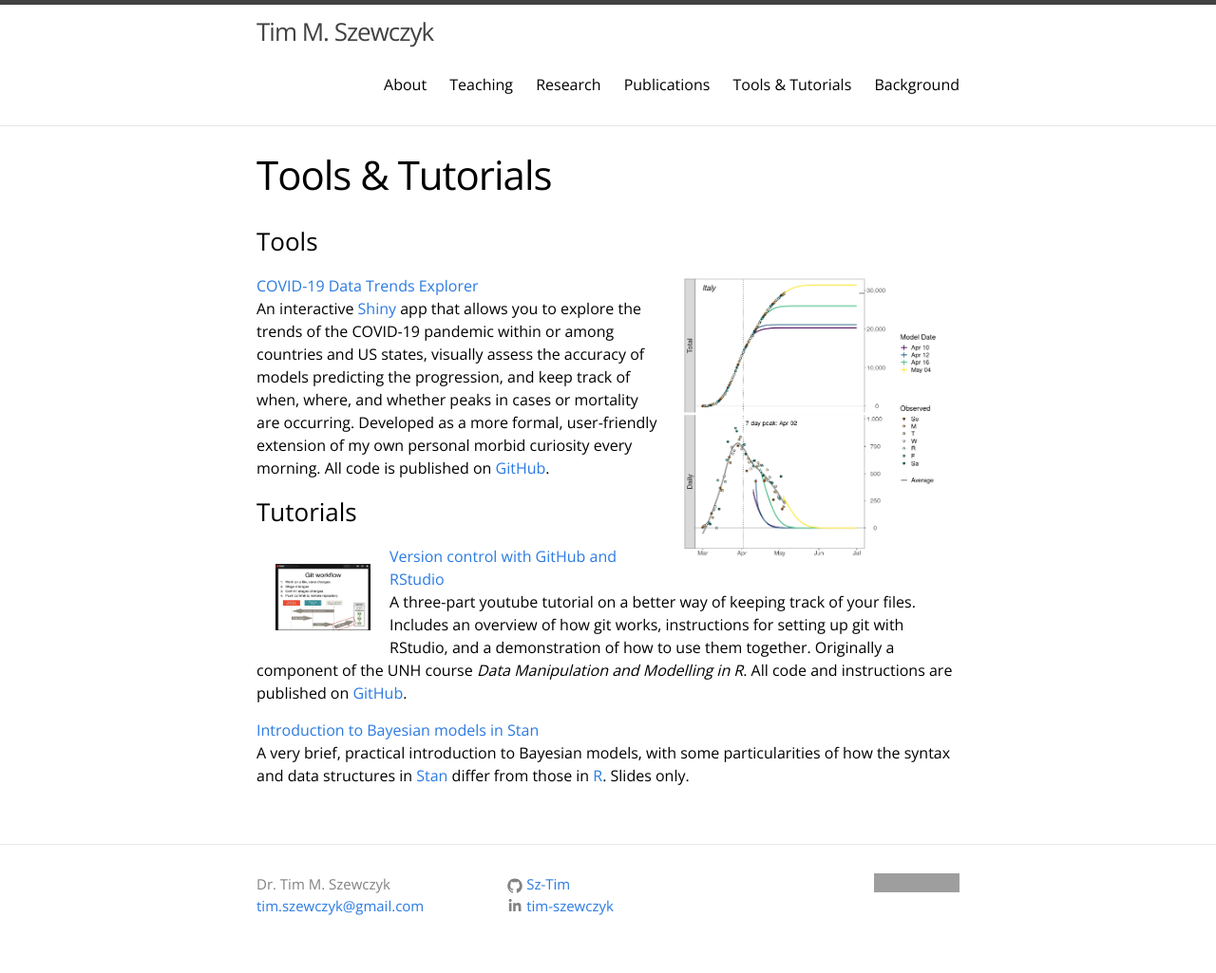
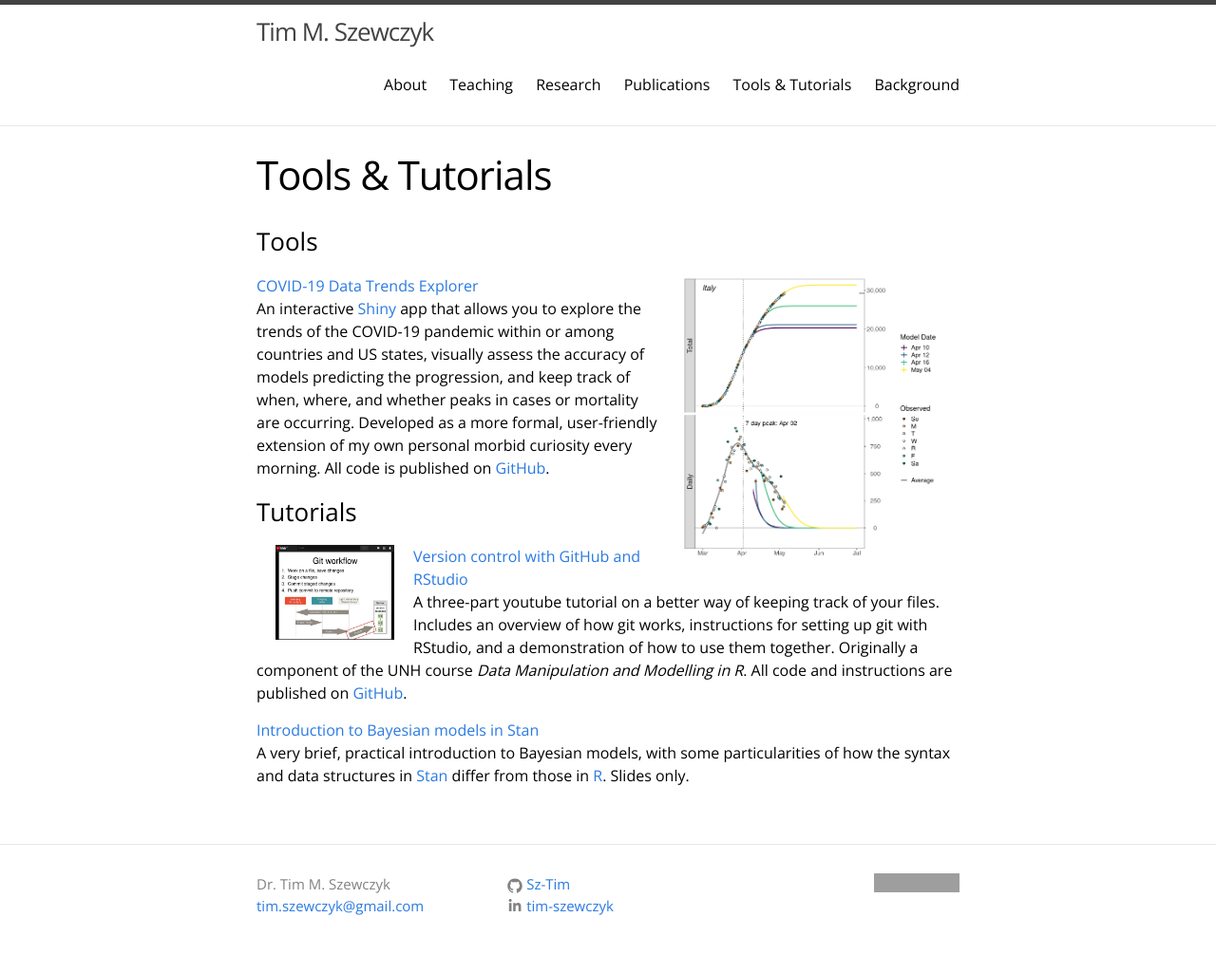
Before and after one commit to Sz-Tim/Sz-Tim.github.io, a Jekyll site: the page built from tools.md, in a window 1280 px wide. Shown: the whole page at 95% size. Built offline with Jekyll 4.4.1, drawn with Linux system fonts in a browser that asks for light colours; grey boxes are pictures that could not be loaded.

Commit message:
img placement

```diff
--- a/tools.md
+++ b/tools.md
@@ -11,7 +11,7 @@ An interactive [Shiny](https://shiny.rstudio.com/) app that allows you to explor
 
 
 ### Tutorials
-<img width="100" height="70" style="float:left; margin: 20px 20px" src="{{ site.url }}/assets/git_workflow.png">[Version control with GitHub and RStudio](https://www.youtube.com/playlist?list=PL7GjEq0oE7-YrZoV5eWkO-YOQbZtz-RxX)
+<img width="125" height="100" style="float:left; margin: 0px 20px" src="{{ site.url }}/assets/git_workflow.png">[Version control with GitHub and RStudio](https://www.youtube.com/playlist?list=PL7GjEq0oE7-YrZoV5eWkO-YOQbZtz-RxX)
 A three-part youtube tutorial on a better way of keeping track of your files. Includes an overview of how git works, instructions for setting up git with RStudio, and a demonstration of how to use them together. Originally a component of the UNH course *Data Manipulation and Modelling in R*. All code and instructions are published on [GitHub](https://github.com/Sz-Tim/NR995_Module_9).
 
 [Introduction to Bayesian models in Stan]({{ site.url }}/assets/stan_intro.pdf)
```
